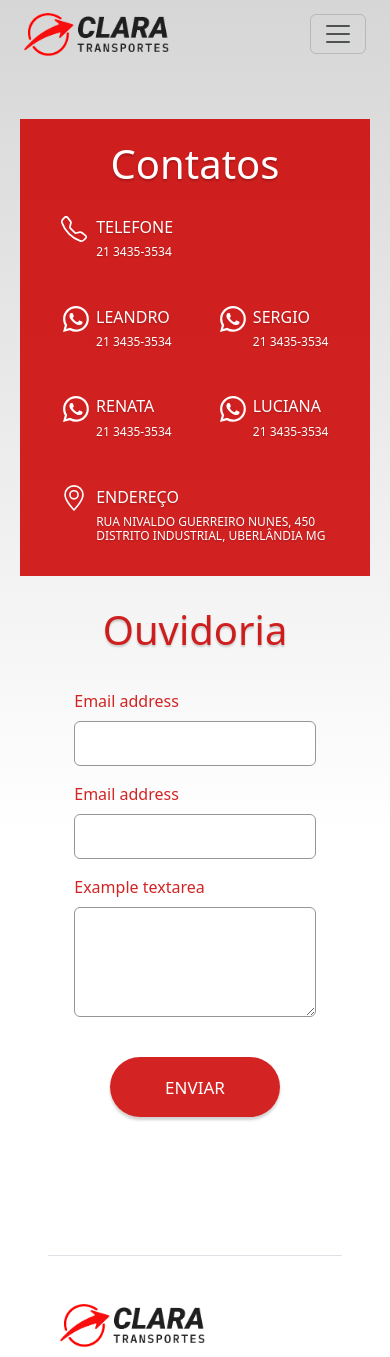
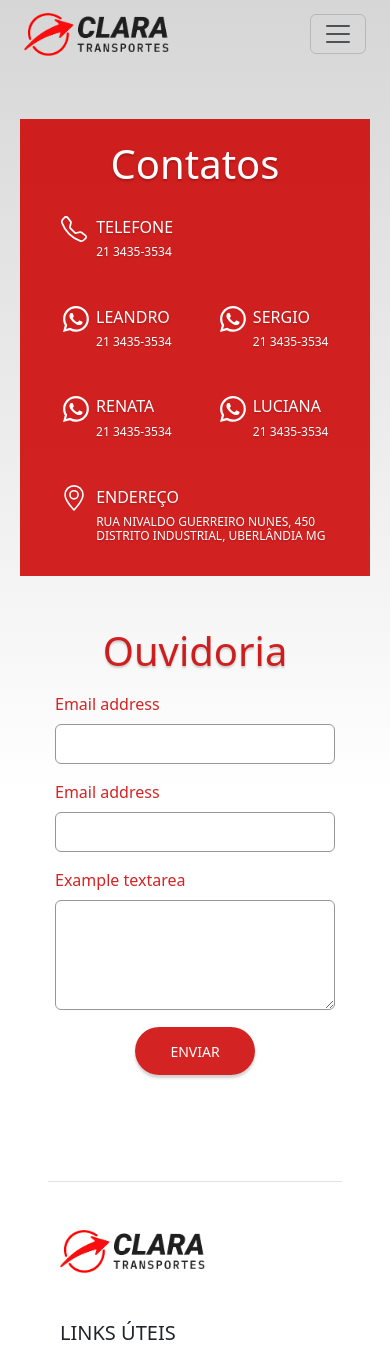
Before and after one commit to gabrielsantospds/clara-transportes-app, a Vue app: page /contact-us in a window 390 px wide. Shown: the top 1357 px of the page. Built offline with nearby package versions, Linux system fonts and the light colour scheme.

Commit message:
feat: add recursion to form card

```diff
--- a/src/components/ComponentContactUs.vue
+++ b/src/components/ComponentContactUs.vue
@@ -230,13 +230,17 @@
 
 /* container white style */
 
+.container--white {
+   padding: 4% 7% 5% 7%;
+}
+
 .container__title--red {
     color: var(--primary-color);
+    margin-bottom: 6%;
 }
 
 .form__field {
     margin: auto;
-    width: 69%
 }
 
 .form__label {
@@ -254,7 +258,7 @@
 
 .form__button {
     display: block;
-    margin: 40px auto !important;
+    margin: 6% auto 0 auto !important;
     width: 170px;
     height: 60px;
     border-radius: 30px;
@@ -307,6 +311,22 @@
         font-size: 12px
     }
 
+    /* container white style */
+
+    .container--white {
+        padding: 6% 10% 8% 10%;
+    }
+
+    .form__input {
+        height: 40px;
+    }
+
+    .form__button {
+        width: 120px;
+        height: 48px;
+        font-size: 14px;
+    }
+
 }
 
 @media screen and (min-width: 430px) and (max-width: 484px) {
@@ -345,6 +365,22 @@
     .data-card__subtitle {
         font-size: 12px
     }
+
+    /* container white style */
+
+    .container--white {
+        padding: 6% 12% 8% 12%;
+    }
+
+    .form__input {
+        height: 40px;
+    }
+
+    .form__button {
+        width: 120px;
+        height: 48px;
+        font-size: 14px;
+    }
 }
 
 @media screen and (min-width: 485px) and (max-width: 575px) {
@@ -378,8 +414,8 @@
 
     /* container white style */
 
-    .form__field {
-        width: 75%
+    .container--white {
+        padding: 6% 14% 8% 14%;
     }
 
     .form__input {
@@ -442,6 +478,10 @@
 
     /* container white style */
 
+    .container--white {
+        padding: 8% 14% 10% 14%;
+    }
+
     .form__button {
         width: 150px;
         height: 58px;
@@ -465,6 +505,8 @@
 
 @media screen and (min-width: 768px) and (max-width: 991px) {
 
+    /* container red style */
+
     .container--red {
         padding: 7% 17% 9% 17%;
     }
@@ -483,6 +525,12 @@
 
     .data-card__info-card--wide {
         right: 9.2%
+    }
+
+    /* container white style */
+
+    .container--white {
+        padding: 7% 17% 9% 17%;
     }
 }
 
```
